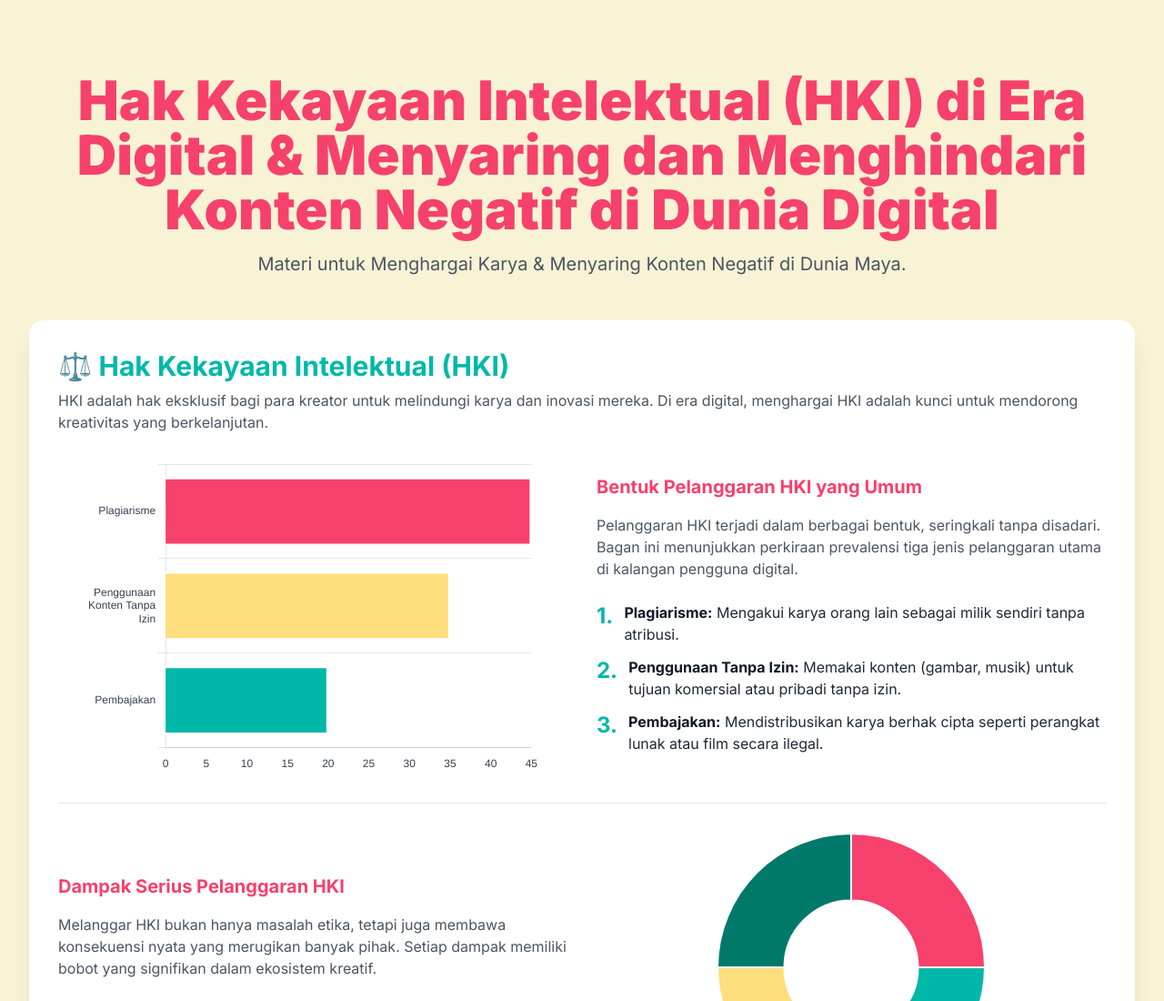
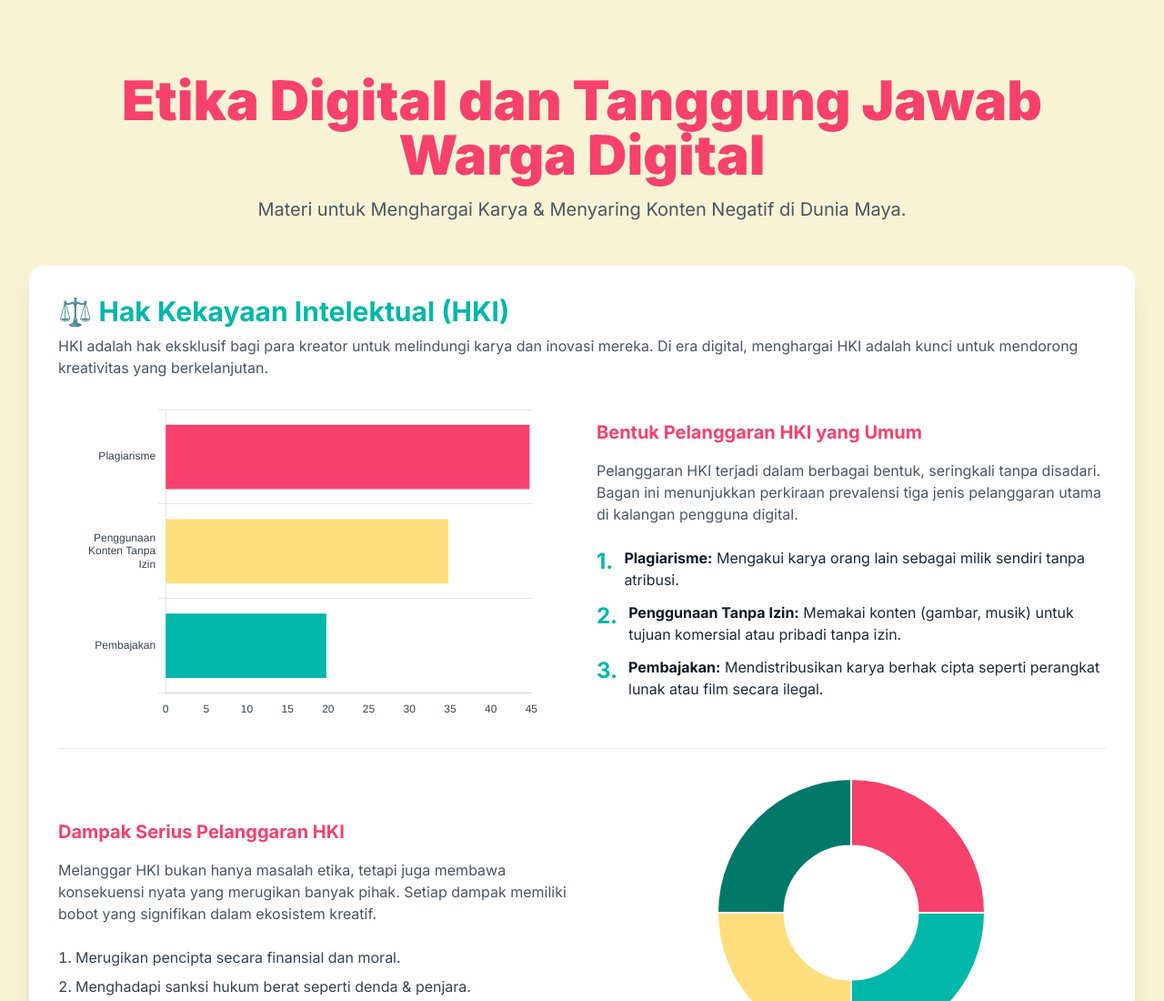
Before and after one commit to masawan1/infografis-etika-digital, a plain HTML site: page index.html in a window 1280 px wide. Shown: the top 1100 px of the page at 91% size. Drawn offline with nearby package versions, Linux system fonts and the light colour scheme.

Commit message:
Update index.html

```diff
--- a/index.html
+++ b/index.html
@@ -51,7 +51,7 @@
     <div class="container mx-auto p-4 md:p-8">
 
         <header class="text-center my-8 md:my-12">
-            <h1 class="text-4xl md:text-6xl font-black text-[#F6416C] leading-tight">Hak Kekayaan Intelektual (HKI) di Era Digital & Menyaring dan Menghindari Konten Negatif di Dunia Digital</h1>
+            <h1 class="text-4xl md:text-6xl font-black text-[#F6416C] leading-tight">Etika Digital dan Tanggung Jawab Warga Digital</h1>
             <p class="text-lg md:text-xl mt-4 max-w-3xl mx-auto text-gray-600">Materi untuk Menghargai Karya & Menyaring Konten Negatif di Dunia Maya.</p>
         </header>
 
```
